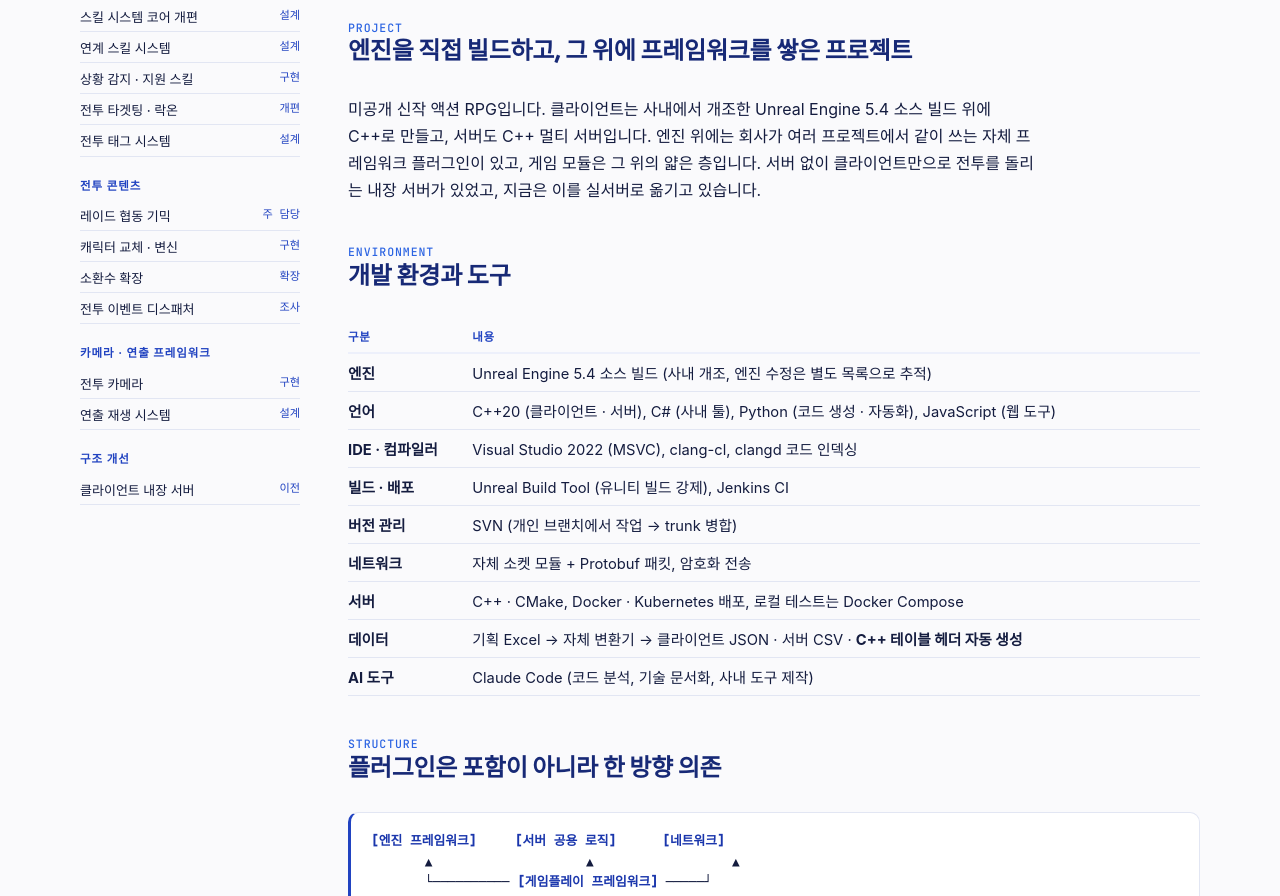
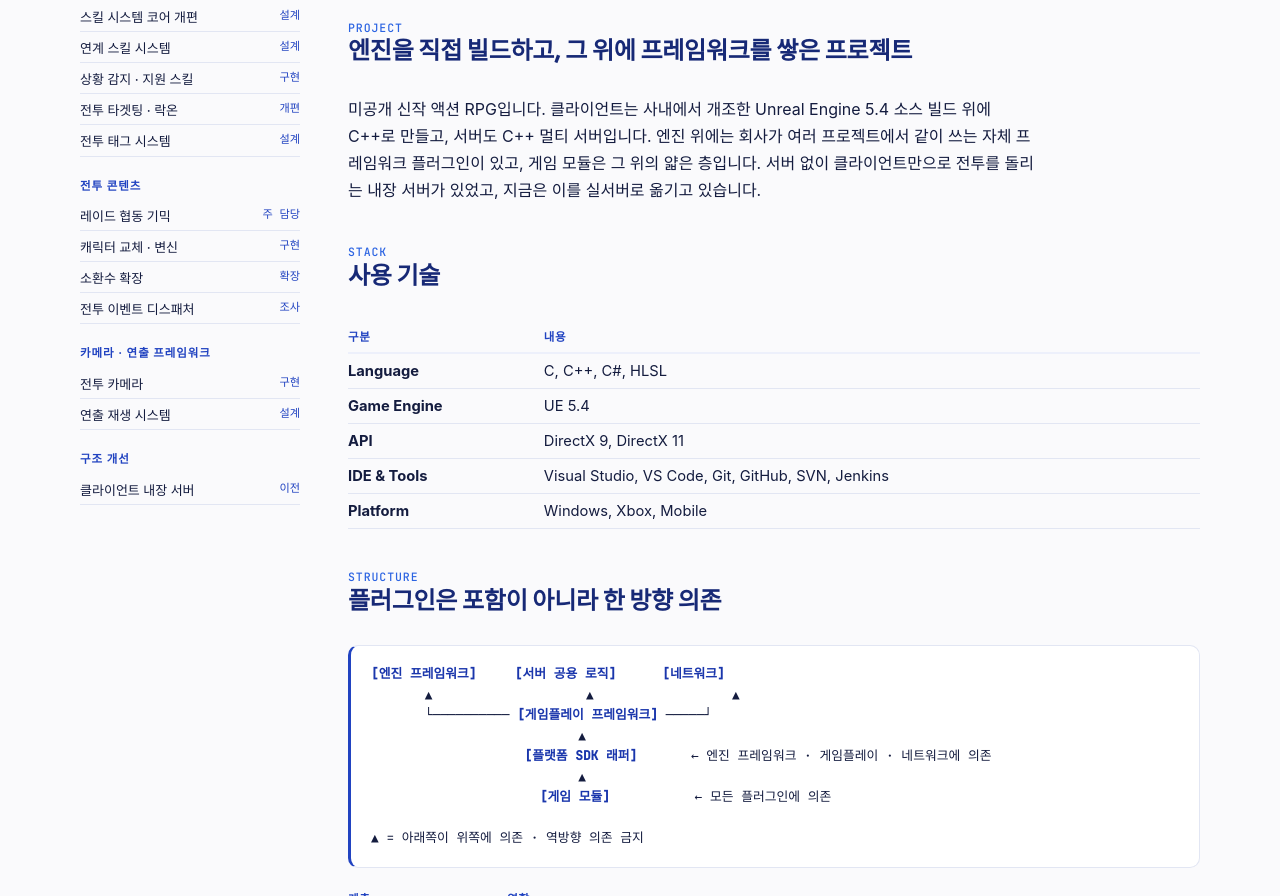
Before and after one commit to ShinYijin/DevWiki, a plain HTML site: page index.html in a window 1280 px wide. Shown: the part 589-1485 px from the top of the page. Drawn offline with Linux system fonts and the light colour scheme; a web font is replaced by a local one.

Commit message:
포트폴리오: 개요의 개발 환경 표를 사용 기술 목록으로 교체
Co-Authored-By: Claude Opus 5.5 (1M context) <noreply@anthropic.com>

```diff
--- a/index.html
+++ b/index.html
@@ -269,20 +269,16 @@ html{scroll-behavior:smooth}
 			</div>
 
 			<div class="block">
-				<h3><small>ENVIRONMENT</small>개발 환경과 도구</h3>
+				<h3><small>STACK</small>사용 기술</h3>
 				<div class="tbl">
 					<table>
 						<thead><tr><th>구분</th><th>내용</th></tr></thead>
 						<tbody>
-							<tr><td>엔진</td><td>Unreal Engine 5.4 소스 빌드 (사내 개조, 엔진 수정은 별도 목록으로 추적)</td></tr>
-							<tr><td>언어</td><td>C++20 (클라이언트 · 서버), C# (사내 툴), Python (코드 생성 · 자동화), JavaScript (웹 도구)</td></tr>
-							<tr><td>IDE · 컴파일러</td><td>Visual Studio 2022 (MSVC), clang-cl, clangd 코드 인덱싱</td></tr>
-							<tr><td>빌드 · 배포</td><td>Unreal Build Tool (유니티 빌드 강제), Jenkins CI</td></tr>
-							<tr><td>버전 관리</td><td>SVN (개인 브랜치에서 작업 → trunk 병합)</td></tr>
-							<tr><td>네트워크</td><td>자체 소켓 모듈 + Protobuf 패킷, 암호화 전송</td></tr>
-							<tr><td>서버</td><td>C++ · CMake, Docker · Kubernetes 배포, 로컬 테스트는 Docker Compose</td></tr>
-							<tr><td>데이터</td><td>기획 Excel → 자체 변환기 → 클라이언트 JSON · 서버 CSV · <b>C++ 테이블 헤더 자동 생성</b></td></tr>
-							<tr><td>AI 도구</td><td>Claude Code (코드 분석, 기술 문서화, 사내 도구 제작)</td></tr>
+							<tr><td>Language</td><td>C, C++, C#, HLSL</td></tr>
+							<tr><td>Game Engine</td><td>UE 5.4</td></tr>
+							<tr><td>API</td><td>DirectX 9, DirectX 11</td></tr>
+							<tr><td>IDE &amp; Tools</td><td>Visual Studio, VS Code, Git, GitHub, SVN, Jenkins</td></tr>
+							<tr><td>Platform</td><td>Windows, Xbox, Mobile</td></tr>
 						</tbody>
 					</table>
 				</div>
```
